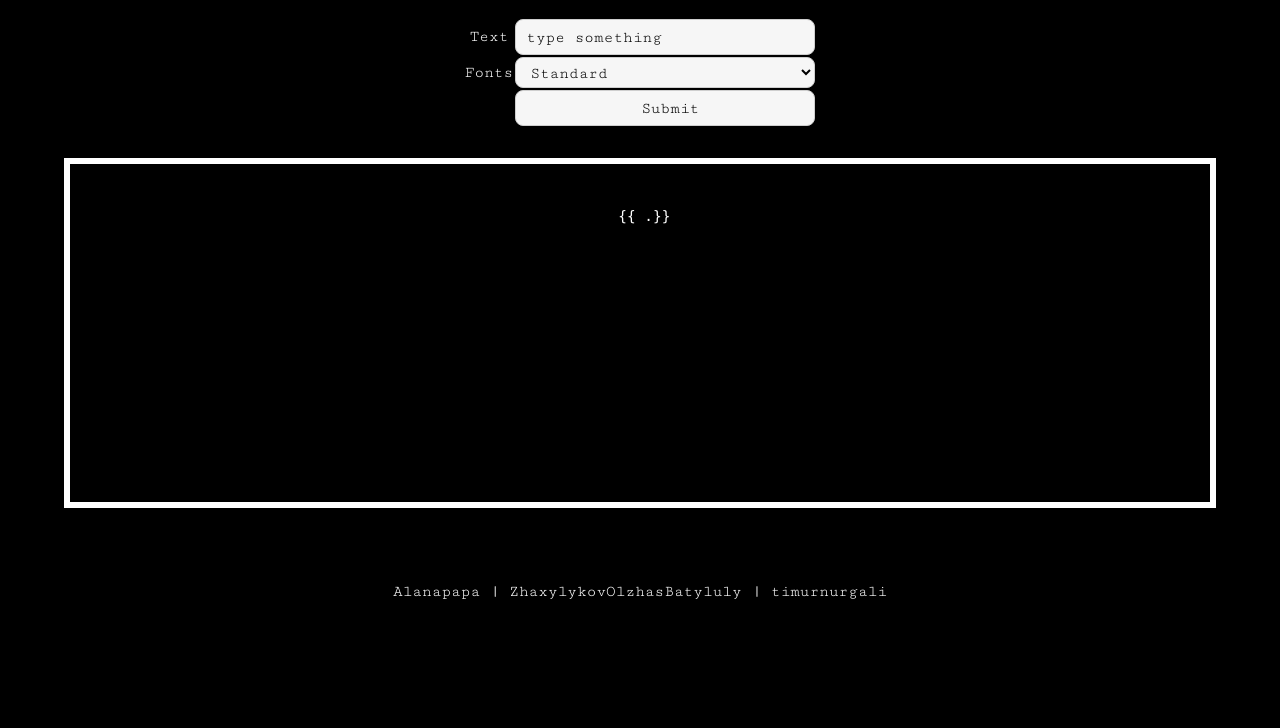
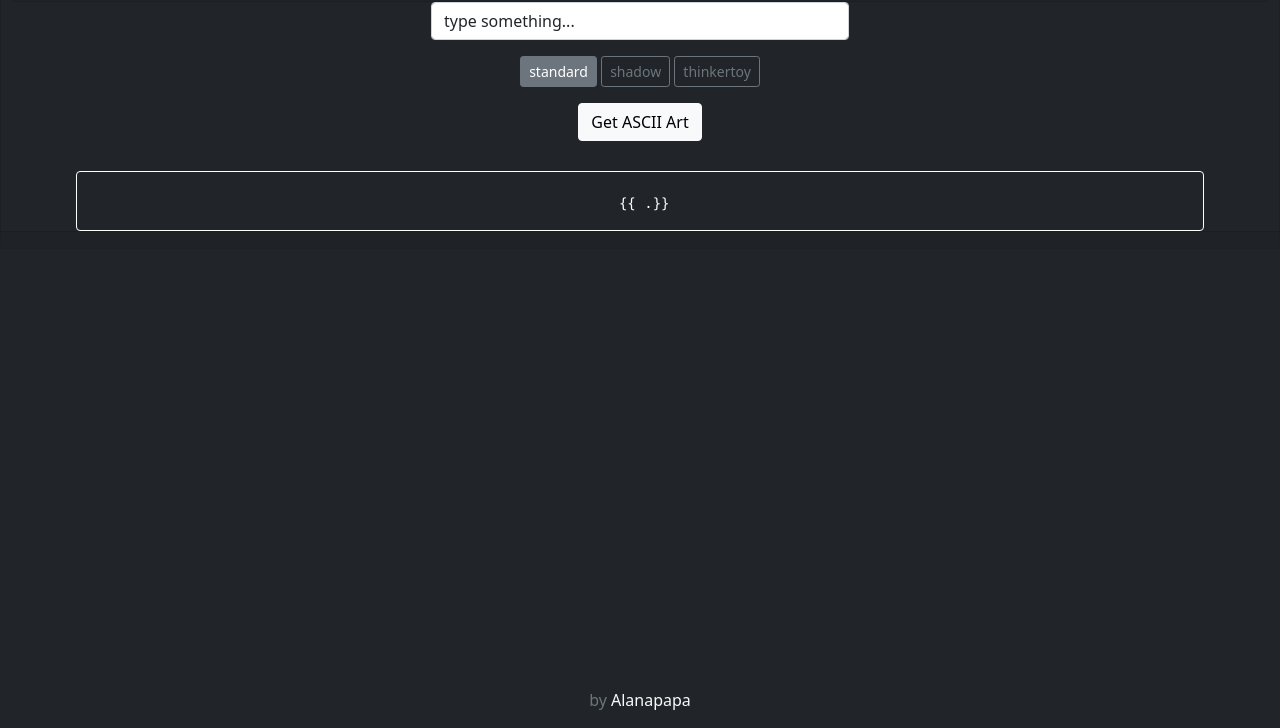
Before and after one commit to alanapapa/webasciiart, a plain HTML site: page static/index.html in a window 1280 px wide. Shown: the part 72-800 px from the top of the page. Drawn offline with nearby package versions, Linux system fonts and the light colour scheme.

Commit message:
Update index

```diff
--- a/static/index.html
+++ b/static/index.html
@@ -1,129 +1,121 @@
 <!DOCTYPE html>
 <html lang="en">
-
   <head>
-    <meta charset="UTF-8">
-    <meta name="viewport" content="width=device-width, initial-scale=1.0">
-    <meta http-equiv="X-UA-Compatible" content="ie=edge">
+    <meta charset="UTF-8" />
+    <meta name="viewport" content="width=device-width, initial-scale=1.0" />
+    <meta http-equiv="X-UA-Compatible" content="ie=edge" />
     <title>ASCII ART WEB</title>
-    <link rel="shortcut icon" href="https://icons-for-free.com/download-icon-customer+information+personal+profile+user+icon-1320086045331670685_512.png" type="image/x-icon">
-    <style>
-        html {
-            height: 100%;
-        }
-
-        #bodyp {
-            background-color: black;
-            width: 100%;
-            height: 90%;
-            color: #fff;
-            display: block;
-            padding-top: 20px;
-            margin: 0 auto;
-            text-align: center;
-            font-family: "Cutive Mono", monospace;
-        }
-
-        img {
-            width: 100px;
-            position: absolute;
-            top: 50px;
-            left: 50px;
-        }
-
-        header {
-            width: 100%;
-            height: 10%;
-        }
-
-        #form {
-            height: 20%;
-            display: flex;
-            align-items: flex-start;
-            justify-content: center;
-        }
-
-        #result {
-            height: 50%;
-            width: 90%;
-            border: solid 6px #fff;
-            display: flex;
-            justify-content: center;
-            align-content: center;
-            margin: 0 auto;
-        }
-
-        #res {
-            color: #fff;
-            width: 90%;
-            display: block;
-            margin: 20px auto;
-            font-size: 90%;
-        }
-
-        input,
-        select {
-            width: 300px;
-            font-size: 10px;
-            padding: 6px 0 4px 10px;
-            border: 1px solid #cecece;
-            background: #F6F6f6;
-            border-radius: 8px;
-        }
-
-        footer {
-            height: 10%;
-            display: flex;
-            align-items: flex-end;
-            justify-content: center;
-        }
-    </style>
-    <script src="https://code.jquery.com/jquery-3.4.1.slim.min.js" integrity="sha384-J6qa4849blE2+poT4WnyKhv5vZF5SrPo0iEjwBvKU7imGFAV0wwj1yYfoRSJoZ+n" crossorigin="anonymous">
-    </script>
-    <script src="https://cdn.jsdelivr.net/npm/popper.js@1.16.0/dist/umd/popper.min.js" integrity="sha384-Q6E9RHvbIyZFJoft+2mJbHaEWldlvI9IOYy5n3zV9zzTtmI3UksdQRVvoxMfooAo" crossorigin="anonymous">
-    </script>
-    <link rel="stylesheet" href="https://stackpath.bootstrapcdn.com/bootstrap/4.4.1/css/bootstrap.min.css" integrity="sha384-Vkoo8x4CGsO3+Hhxv8T/Q5PaXtkKtu6ug5TOeNV6gBiFeWPGFN9MuhOf23Q9Ifjh" crossorigin="anonymous">
-    <script src="https://stackpath.bootstrapcdn.com/bootstrap/4.4.1/js/bootstrap.min.js" integrity="sha384-wfSDF2E50Y2D1uUdj0O3uMBJnjuUD4Ih7YwaYd1iqfktj0Uod8GCExl3Og8ifwB6" crossorigin="anonymous">
-    </script>
-    <link href="https://fonts.googleapis.com/css?family=Cutive+Mono&display=swap" rel="stylesheet">
+    <link
+      href="https://cdn.jsdelivr.net/npm/bootstrap@5.1.0/dist/css/bootstrap.min.css"
+      rel="stylesheet"
+      integrity="sha384-KyZXEAg3QhqLMpG8r+8fhAXLRk2vvoC2f3B09zVXn8CA5QIVfZOJ3BCsw2P0p/We"
+      crossorigin="anonymous"
+    />
   </head>
 
-<body id="bodyp">
-    <header>
+  <body id="bodyp" class="card text-center bg-dark text-white mh-100">
+    <div class="container-fluid">
+      <header class="pt-40 card-header">
         <h1>ASCII ART WEB</h1>
       </header>
-    <section id="form">
-        <form name="asciiartweb" action="/" method="post">
-            <table>
-                <tr>
-                    <td>Text</td>
-                    <td><input type="text" name="text" value="type something"></td>
-                </tr>
-                <tr>
-                    <td>Fonts</td>
-                    <td>
-                        <select name="fonts" id="fonts">
+      <section id="form" style="margin-bottom: 30px">
+        <form
+          class="requires-validation"
+          name="asciiartweb"
+          action="/"
+          method="post"
+          novalidate
+        >
+          <div class="col-sm-8 col-md-4 mx-auto">
+            <input
+              class="form-control"
+              type="text"
+              name="text"
+              value="type something..."
+              placeholder="type something..."
+              required
+            />
+          </div>
+          <!-- <div class="col-md-12">
+                                <select class="form-select mt-3" required>
+                                      <option selected disabled value="">Fonts</option>
                                       <option value="standard">Standard</option>
                                       <option value="shadow">Shadow</option>
                                       <option value="thinkertoy">Thinkertoy</option>
                                </select>
-                    </td>
-                </tr>
-                <tr>
-                    <td></td>
-                    <td id="submit" colspan="6">
-                        <input type="submit" value="Submit" id="submit">
-                    </td>
-                </tr>
-            </table>
+                           </div> -->
+
+          <div class="col-sm-12 col-md-12 mt-3">
+            <!-- <label class="mb-3 mr-1" for="fonts">Fonts: </label> -->
+
+            <input
+              type="radio"
+              class="btn-check"
+              name="fonts"
+              id="standard"
+              autocomplete="off"
+              value="standard"
+              required
+              checked
+            />
+            <label class="btn btn-sm btn-outline-secondary" for="standard"
+              >standard</label
+            >
+
+            <input
+              type="radio"
+              class="btn-check"
+              name="fonts"
+              id="shadow"
+              autocomplete="off"
+              value="shadow"
+              required
+            />
+            <label class="btn btn-sm btn-outline-secondary" for="shadow"
+              >shadow</label
+            >
+
+            <input
+              type="radio"
+              class="btn-check"
+              name="fonts"
+              id="thinkertoy"
+              autocomplete="off"
+              value="thinkertoy"
+              required
+            />
+            <label class="btn btn-sm btn-outline-secondary" for="thinkertoy"
+              >thinkertoy</label
+            >
+          </div>
+
+          <div class="form-button mt-3 mb-10">
+            <button id="submit" type="submit" class="btn btn-light">
+              Get ASCII Art
+            </button>
+          </div>
         </form>
       </section>
-    <section id="result">
-        <pre id="res"><br> {{ .}}</pre>
+      <section
+        id="result"
+        class="mh-75 row border border-white rounded mt-40"
+        style="margin: 0 5%"
+      >
+        <pre id="res" class="col"><br> {{ .}}</pre>
       </section>
-    <footer>
-        <p><br><br><br> Alanapapa | ZhaxylykovOlzhasBatyluly | timurnurgali </p>
+    </div>
+    <div class="card-footer text-muted">
+      <footer class="h-10 footer fixed-bottom">
+        <p>
+          by
+          <a
+            href="https://github.com/alanapapa"
+            target="_blank"
+            class="link-light text-decoration-none"
+            >Alanapapa</a
+          >
+        </p>
       </footer>
+    </div>
   </body>
-
 </html>
```
Lines whose indentation alone changed are shown as unchanged.
